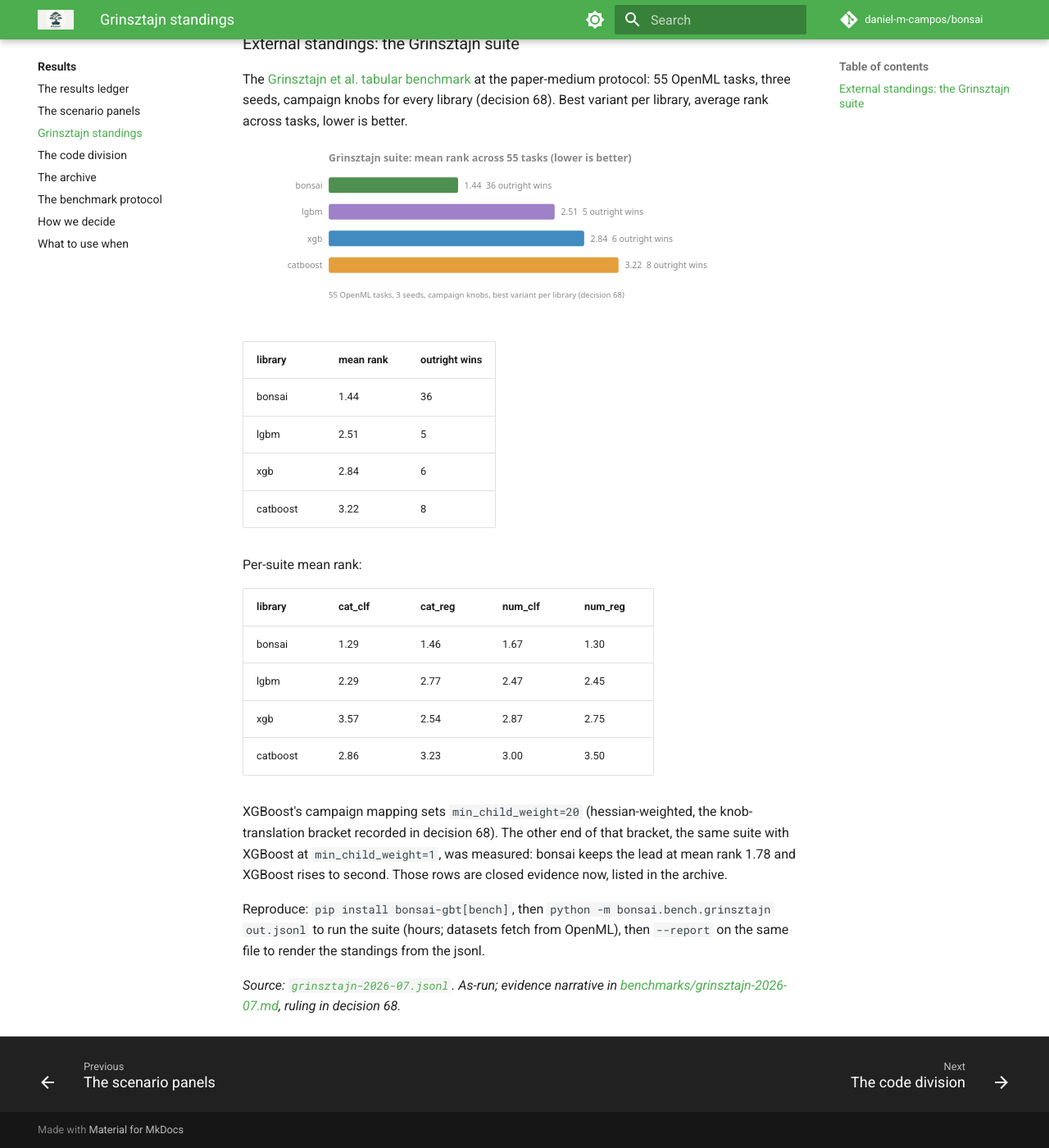
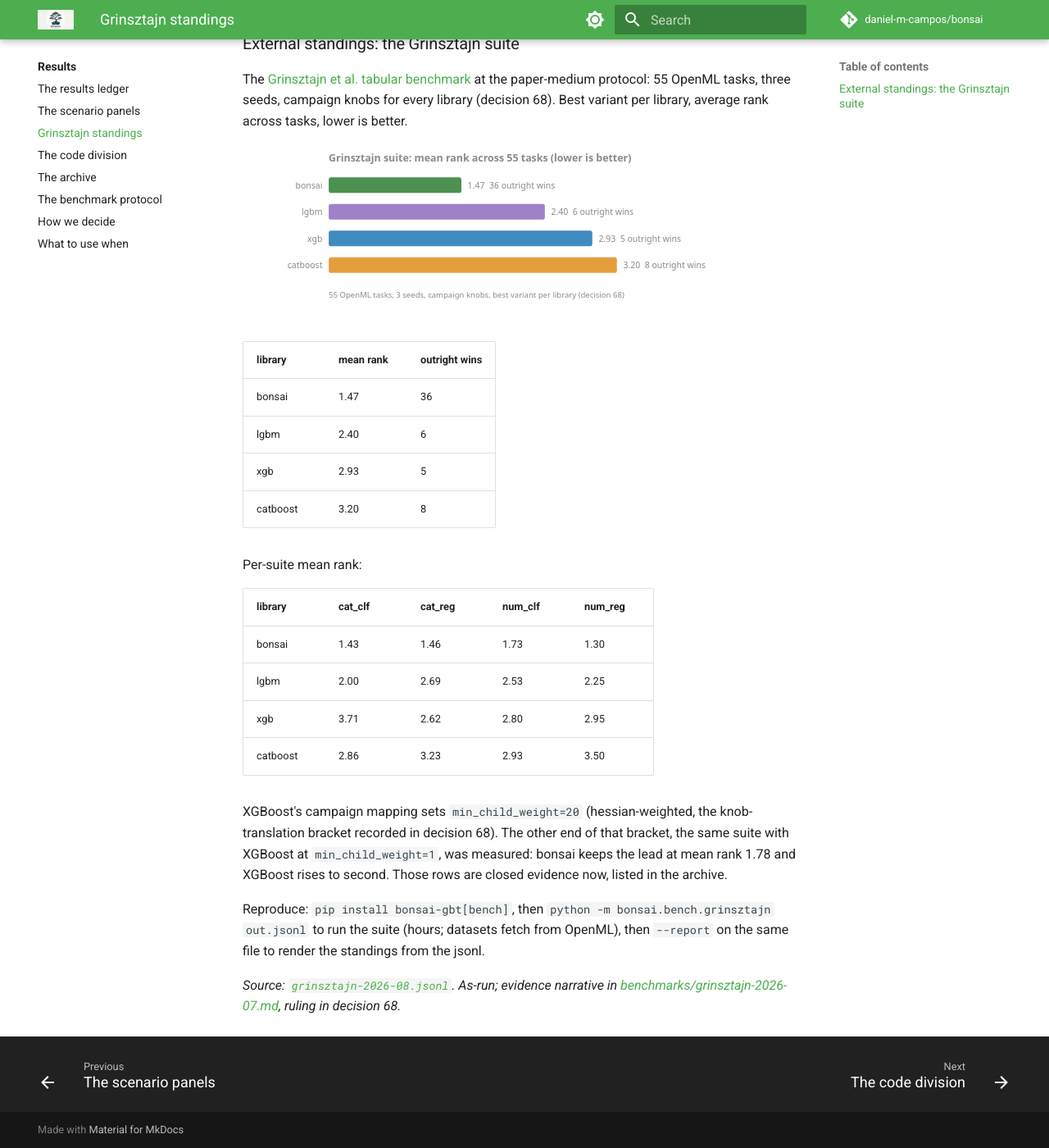
Before and after one commit to daniel-m-campos/bonsai, an MkDocs documentation site: the page built from docs/method/results/quality-grinsztajn.md, in a window 1280 px wide and 1400 px high, scrolled down 190 px. Shown: the whole window at 82% size. Built offline with MkDocs 1.6.1 and Material for MkDocs 9.7.7, drawn with Linux system fonts in a browser that asks for light colours; comment, search, counter and statistics services are not loaded.

Commit message:
bench(standings): refresh the quality and code axes
The CPU-fill work moved the whole-implementation digest, so both axes
that read it went stale. Both are measured here at 6db4aee.

quality-grinsztajn re-runs all six arms over the 55 tasks on the M2,
against xgboost 3.3.0 rather than the 3.2.0 the superseded file was
measured on, and the registry now records that version. bonsai keeps
the lead: mean rank 1.44 to 1.47, outright wins unchanged at 36,
second-or-better 50 of 55 to 48. lightgbm and xgboost swap second and
third. The two hand-written claims that quote those counts, the method
README's headline row and the what-to-use-when entry, move with them;
the frozen records in the changelog, the decisions log, and the
evidence narratives keep the numbers they were written against.

code re-measures the tree at HEAD: core headers, engine, bench tooling,
and tests all grew.

cpu-tall and cpu-wide are NOT in this commit. They need a rented cpu5g
pod, which needs a RunPod API key in the environment, and this session
had none. They stay stale, still carrying rows measured on a GPU pod,
which is the reading issue 355 says cannot be trusted.

```diff
--- a/docs/method/results/quality-grinsztajn.md
+++ b/docs/method/results/quality-grinsztajn.md
@@ -10,22 +10,22 @@
 
 | library | mean rank | outright wins |
 |---|---|---|
-| bonsai | 1.44 | 36 |
-| lgbm | 2.51 | 5 |
-| xgb | 2.84 | 6 |
-| catboost | 3.22 | 8 |
+| bonsai | 1.47 | 36 |
+| lgbm | 2.40 | 6 |
+| xgb | 2.93 | 5 |
+| catboost | 3.20 | 8 |
 
 Per-suite mean rank:
 
 | library | cat_clf | cat_reg | num_clf | num_reg |
 |---|---|---|---|---|
-| bonsai | 1.29 | 1.46 | 1.67 | 1.30 |
-| lgbm | 2.29 | 2.77 | 2.47 | 2.45 |
-| xgb | 3.57 | 2.54 | 2.87 | 2.75 |
-| catboost | 2.86 | 3.23 | 3.00 | 3.50 |
+| bonsai | 1.43 | 1.46 | 1.73 | 1.30 |
+| lgbm | 2.00 | 2.69 | 2.53 | 2.25 |
+| xgb | 3.71 | 2.62 | 2.80 | 2.95 |
+| catboost | 2.86 | 3.23 | 2.93 | 3.50 |
 
 XGBoost's campaign mapping sets `min_child_weight=20` (hessian-weighted, the knob-translation bracket recorded in decision 68). The other end of that bracket, the same suite with XGBoost at `min_child_weight=1`, was measured: bonsai keeps the lead at mean rank 1.78 and XGBoost rises to second. Those rows are closed evidence now, listed in the archive.
 
 Reproduce: `pip install bonsai-gbt[bench]`, then `python -m bonsai.bench.grinsztajn out.jsonl` to run the suite (hours; datasets fetch from OpenML), then `--report` on the same file to render the standings from the jsonl.
 
-*Source: [`grinsztajn-2026-07.jsonl`](../../../benchmarks/results/grinsztajn-2026-07.jsonl). As-run; evidence narrative in [benchmarks/grinsztajn-2026-07.md](../../../benchmarks/grinsztajn-2026-07.md), ruling in decision 68.*
+*Source: [`grinsztajn-2026-08.jsonl`](../../../benchmarks/results/grinsztajn-2026-08.jsonl). As-run; evidence narrative in [benchmarks/grinsztajn-2026-07.md](../../../benchmarks/grinsztajn-2026-07.md), ruling in decision 68.*
```
Also changed, not shown: README.md (+4 -4 lines), docs/method/README.md (+1 -1 lines), docs/method/results.md (+1 -1 lines), docs/method/results/code-metrics.md (+6 -6 lines), docs/method/what-to-use-when.md (+1 -1 lines), docs/method/assets/grinsztajn-rank.svg, 5 other files.
